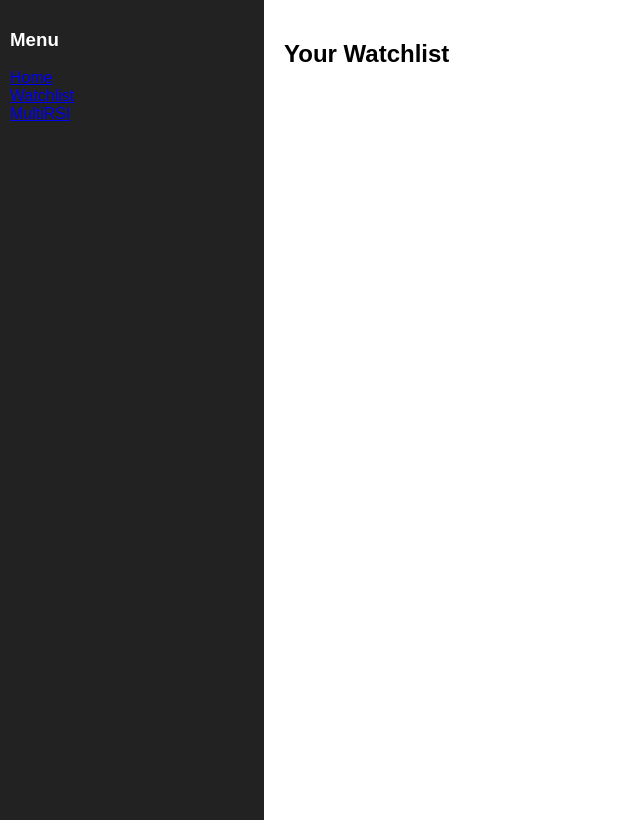
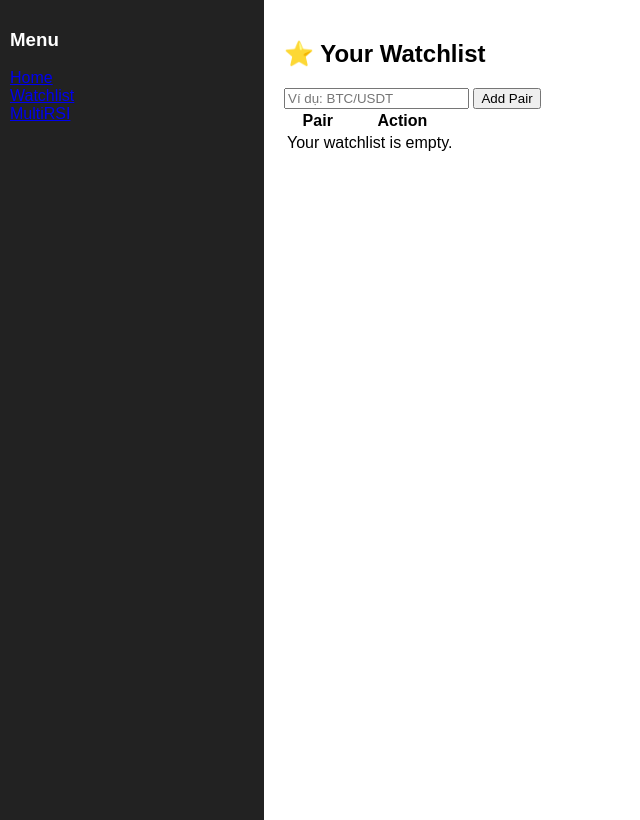
Before and after one commit to lethuongde290605/real-time-rsi, a Flask app: page /watchlist in a window 1280 px wide. Shown: the whole page, without its empty margins (0-640 px from the left). Run offline with Flask 3, Linux system fonts and the light colour scheme.

Commit message:
Add chart page and watch list page

```diff
--- a/app/static/js/watchlist.js
+++ b/app/static/js/watchlist.js
@@ -1,11 +1,94 @@
-function addToWatchlist(pair) {
-    fetch("/watchlist/add", {
-        method: "POST",
-        headers: { 'Content-Type': 'application/json' },
-        body: JSON.stringify({ pair })
-    })
-    .then(res => res.json())
-    .then(data => {
-        console.log("Added to watchlist", data);
+document.addEventListener('DOMContentLoaded', () => {
+    const pairInput = document.getElementById('pairInput');
+    const addPairBtn = document.getElementById('addPairBtn');
+    const watchlistBody = document.getElementById('watchlist-body');
+
+    // Lấy watchlist từ localStorage hoặc tạo mảng rỗng nếu chưa có
+    const getWatchlist = () => {
+        const watchlist = localStorage.getItem('watchlist');
+        return watchlist ? JSON.parse(watchlist) : [];
+    };
+
+    // Lưu watchlist vào localStorage
+    const saveWatchlist = (watchlist) => {
+        localStorage.setItem('watchlist', JSON.stringify(watchlist));
+    };
+
+    // Hàm render lại danh sách trên giao diện
+    const renderWatchlist = () => {
+        const watchlist = getWatchlist();
+        watchlistBody.innerHTML = ''; // Xóa danh sách cũ
+
+        if (watchlist.length === 0) {
+            watchlistBody.innerHTML = '<tr><td colspan="2">Your watchlist is empty.</td></tr>';
+            return;
+        }
+
+        watchlist.forEach((pair, index) => {
+            const [tokenA, tokenB] = pair.split('/');
+            const row = document.createElement('tr');
+
+            // Cột tên cặp token (là một link)
+            const pairCell = document.createElement('td');
+            const link = document.createElement('a');
+            link.textContent = pair;
+            link.href = `/chart/${tokenA}/${tokenB}`; // Điều hướng đến trang chart
+            link.style.textDecoration = 'none';
+            link.style.fontWeight = 'bold';
+            pairCell.appendChild(link);
+
+            // Cột nút xóa
+            const actionCell = document.createElement('td');
+            const deleteBtn = document.createElement('button');
+            deleteBtn.textContent = '❌';
+            deleteBtn.className = 'btn btn-sm btn-danger';
+            deleteBtn.onclick = () => {
+                removePair(index);
+            };
+            actionCell.appendChild(deleteBtn);
+
+            row.appendChild(pairCell);
+            row.appendChild(actionCell);
+            watchlistBody.appendChild(row);
+        });
+    };
+
+    // Hàm thêm một cặp mới
+    const addPair = () => {
+        const pair = pairInput.value.trim().toUpperCase();
+        if (!pair.includes('/')) {
+            alert('Định dạng không hợp lệ. Vui lòng nhập theo dạng: TOKENA/TOKENB (ví dụ: BTC/USDT)');
+            return;
+        }
+
+        const watchlist = getWatchlist();
+        if (watchlist.includes(pair)) {
+            alert('Cặp token này đã có trong watchlist.');
+            return;
+        }
+
+        watchlist.push(pair);
+        saveWatchlist(watchlist);
+        renderWatchlist(); // Cập nhật lại giao diện
+        pairInput.value = ''; // Xóa ô input
+    };
+
+    // Hàm xóa một cặp khỏi danh sách
+    const removePair = (index) => {
+        const watchlist = getWatchlist();
+        watchlist.splice(index, 1); // Xóa phần tử tại vị trí index
+        saveWatchlist(watchlist);
+        renderWatchlist(); // Cập nhật lại giao diện
+    };
+
+    // Gán sự kiện cho nút "Add Pair" và phím Enter
+    addPairBtn.addEventListener('click', addPair);
+    pairInput.addEventListener('keypress', (event) => {
+        if (event.key === 'Enter') {
+            addPair();
+        }
     });
-}
+
+    // Render watchlist lần đầu khi trang được tải
+    renderWatchlist();
+});
--- a/app/templates/watchlist.html
+++ b/app/templates/watchlist.html
@@ -1,6 +1,24 @@
 {% extends "layout.html" %}
 {% block content %}
-    <h2>Your Watchlist</h2>
-    <table><tbody id="watchlist"></tbody></table>
-    <script src="/static/js/watchlist.js"></script>
+<div class="container mt-4">
+    <h2>⭐ Your Watchlist</h2>
+
+    <div class="input-group my-3 w-50">
+        <input type="text" id="pairInput" class="form-control" placeholder="Ví dụ: BTC/USDT">
+        <button id="addPairBtn" class="btn btn-primary">Add Pair</button>
+    </div>
+
+    <table class="table table-hover">
+        <thead>
+            <tr>
+                <th>Pair</th>
+                <th>Action</th>
+            </tr>
+        </thead>
+        <tbody id="watchlist-body">
+            </tbody>
+    </table>
+</div>
+
+<script src="{{ url_for('static', filename='js/watchlist.js') }}"></script>
 {% endblock %}
```
Also changed, not shown: app/templates/chart.html (+41 -1 lines).
